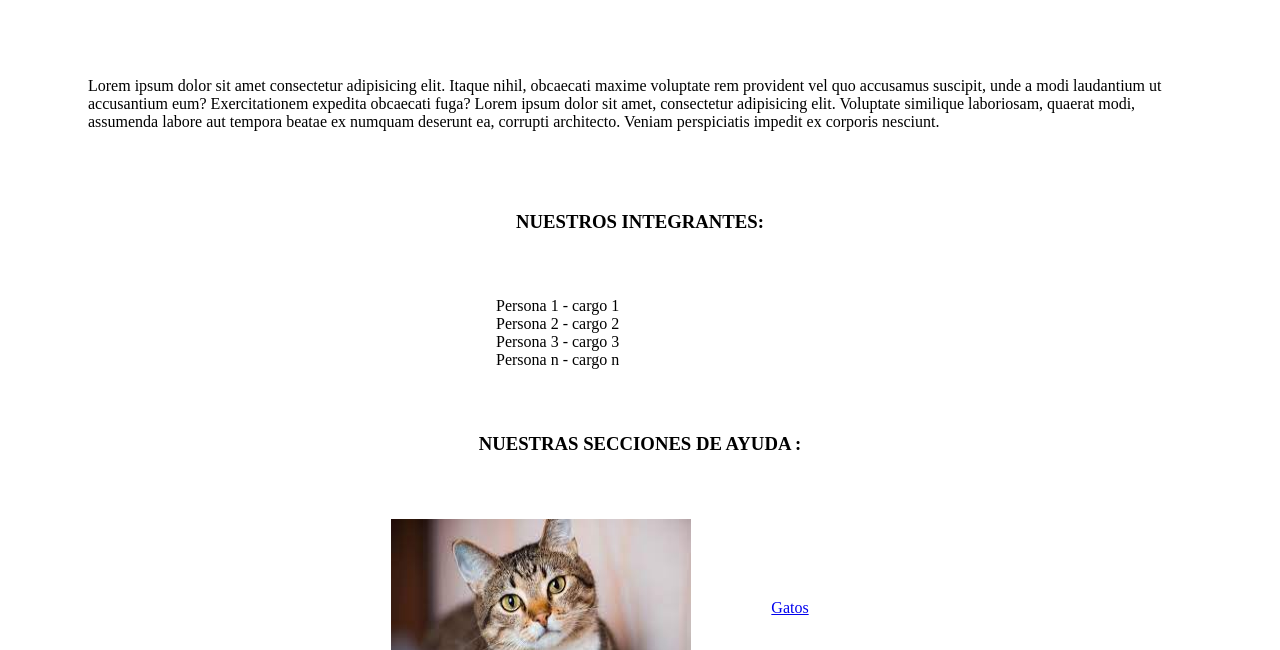
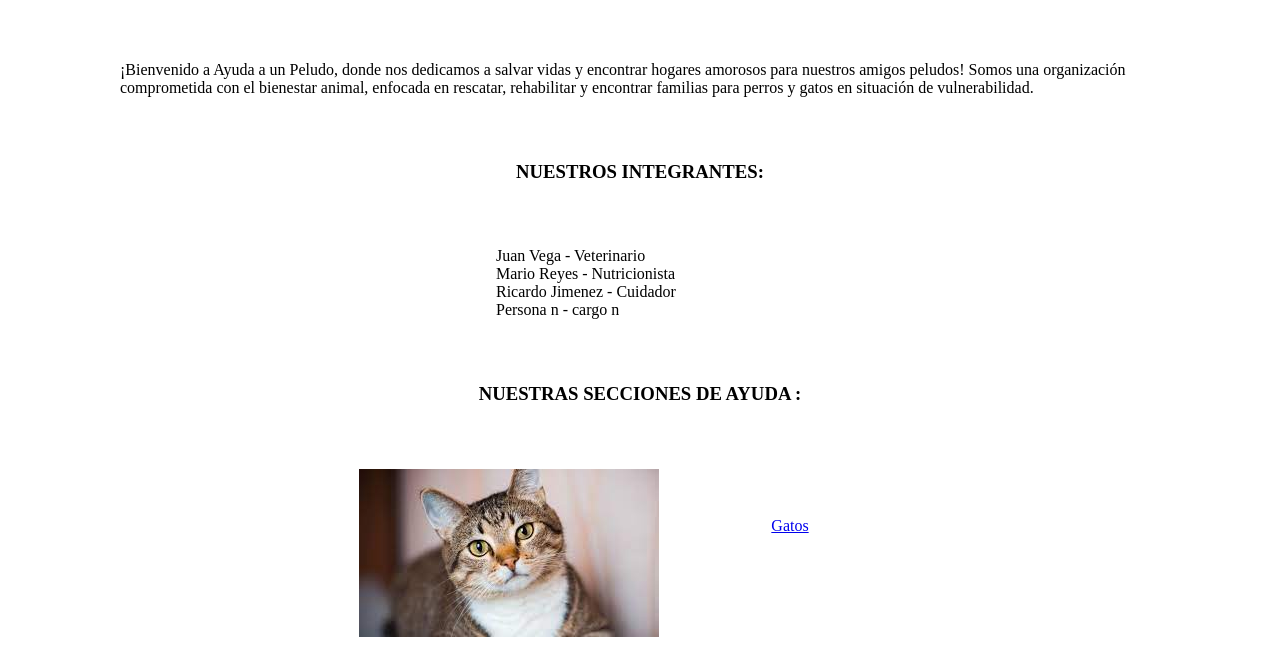
Before and after one commit to Mxrttin/actividad1.2, a plain HTML site: page index.html in a window 1280 px wide. Shown: the part 104-754 px from the top of the page. Drawn offline with Linux system fonts and the light colour scheme.

Commit message:
index terminado

```diff
--- a/assets/css/style.css
+++ b/assets/css/style.css
@@ -8,7 +8,9 @@ header h1 {
 p{
     display: flex;
     justify-content: center;
-    margin: 5rem;
+    margin-top: 3rem;
+    margin-left: 7rem;
+    margin-right: 7rem;
 }
 
 h3{
--- a/index.html
+++ b/index.html
@@ -10,15 +10,15 @@
     <header>
         <h1>ONG-AYUDA A UN PELUDO</h1>
     </header>
-    <p>Lorem ipsum dolor sit amet consectetur adipisicing elit. Itaque nihil, obcaecati maxime voluptate rem provident vel quo accusamus suscipit, unde a modi laudantium ut accusantium eum? Exercitationem expedita obcaecati fuga? Lorem ipsum dolor sit amet, consectetur adipisicing elit. Voluptate similique laboriosam, quaerat modi, assumenda labore aut tempora beatae ex numquam deserunt ea, corrupti architecto. Veniam perspiciatis impedit ex corporis nesciunt.</p>
+    <p>¡Bienvenido a Ayuda a un Peludo, donde nos dedicamos a salvar vidas y encontrar hogares amorosos para nuestros amigos peludos! Somos una organización comprometida con el bienestar animal, enfocada en rescatar, rehabilitar y encontrar familias para perros y gatos en situación de vulnerabilidad.</p>
 
     <h3>NUESTROS INTEGRANTES:</h3>
 
     <nav>
         <ul>
-            <li>Persona 1 - cargo 1</li>
-            <li>Persona 2 - cargo 2</li>
-            <li>Persona 3 - cargo 3</li>
+            <li>Juan Vega - Veterinario</li>
+            <li>Mario Reyes - Nutricionista</li>
+            <li>Ricardo Jimenez - Cuidador</li>
             <li>Persona n - cargo n</li>
         </ul>
     </nav>
```
Also changed, not shown: assets/img/veterinario.jpg (added).
